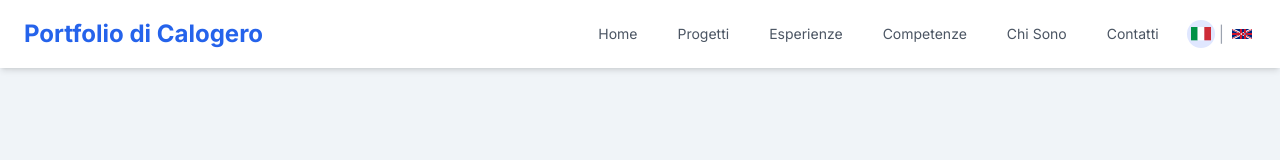
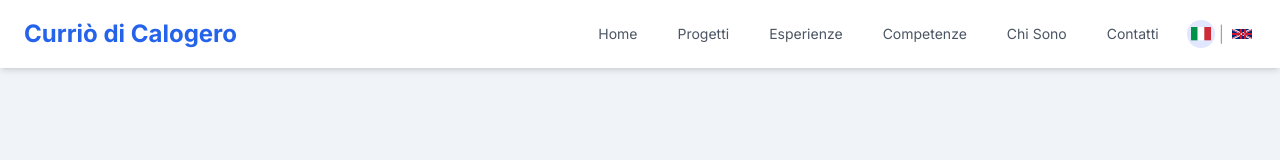
Before and after one commit to calogerocino/curriculum-portfolio, a website: page home.html in a window 1280 px wide. Shown: the top 160 px of the page. Drawn offline with nearby package versions, Linux system fonts and the light colour scheme.

Commit message:
Aggiorna il titolo e i riferimenti al portfolio in "Curriò" in home.html e index.html; modifica le traduzioni per riflettere il nuovo nome.

```diff
--- a/home.html
+++ b/home.html
@@ -3,7 +3,7 @@
 <head>
     <meta charset="UTF-8">
     <meta name="viewport" content="width=device-width, initial-scale=1.0">
-    <title data-key="pageTitle">Il Mio Portfolio - Calogero</title>
+    <title data-key="pageTitle">Il Mio Curriò - Calogero</title>
     <script src="https://cdn.tailwindcss.com"></script>
     <style>
         body {
@@ -239,7 +239,7 @@
 
     <header class="bg-white shadow-md sticky top-0 z-50">
         <nav class="container mx-auto px-6 py-4 flex justify-between items-center">
-            <a href="#" class="text-2xl font-bold text-blue-600" data-key="portfolioName">Portfolio di Calogero</a>
+            <a href="#" class="text-2xl font-bold text-blue-600" data-key="CurrioName">Curriò di Calogero</a>
             <div class="flex items-center">
                 <div class="hidden md:flex space-x-4">
                     <a href="#home" class="text-gray-600 hover:text-blue-600 px-3 py-2 rounded-md text-sm font-medium" data-key="navHome">Home</a>
@@ -541,8 +541,8 @@
     <script>
         const translations = {
             it: {
-                pageTitle: "Il Mio Portfolio - Calogero",
-                portfolioName: "Portfolio di Calogero",
+                pageTitle: "Il Mio Curriò - Calogero",
+                CurrioName: "Curriò di Calogero",
                 navHome: "Home",
                 navProjects: "Progetti",
                 navSkills: "Competenze",
@@ -633,8 +633,8 @@
                 viewMoreDetails: "Ulteriori dettagli" // Traduzione aggiornata se necessario
             },
             en: {
-                pageTitle: "My Portfolio - Calogero",
-                portfolioName: "Calogero's Portfolio",
+                pageTitle: "My Curriò - Calogero",
+                CurrioName: "Calogero's Curriò",
                 navHome: "Home",
                 navProjects: "Projects",
                 navSkills: "Skills",
@@ -690,7 +690,7 @@
                 cvExp3Date: "May 2017 - October 2017",
                 cvExp3Company: "IBusiness Group S.R.L, Caltanissetta",
                 cvExp3Desc: "Professional consultancy for electricity, gas, and telephony companies.",
-                cvExp3Detail1: "Acquisition and management of a business client portfolio.",
+                cvExp3Detail1: "Acquisition and management of a business client Currio.",
                 cvSkillConsulting: "Consulting",
                 cvSkillCommercial: "Commercial",
                 cvEdu1Title: "Diploma in IT Accounting",
```
Also changed, not shown: public/index.html (+7 -7 lines).
